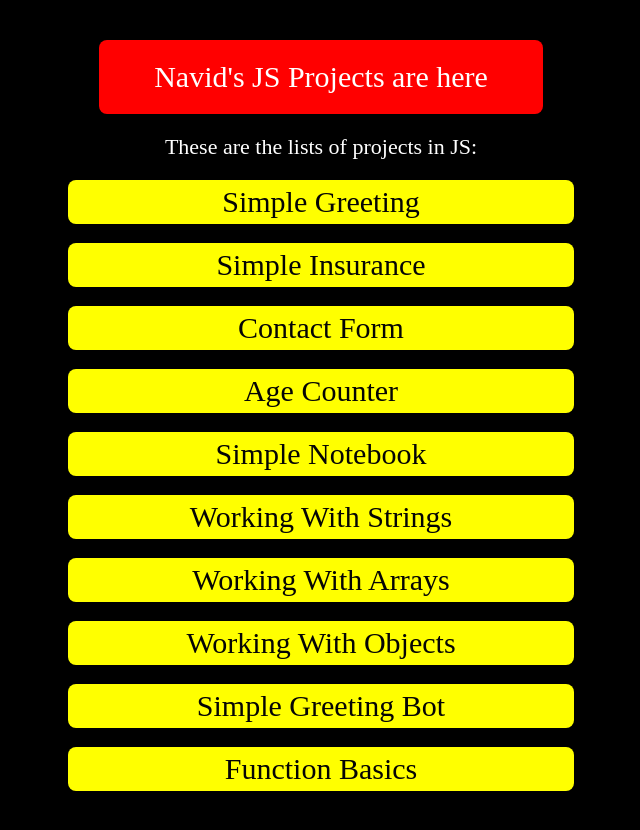
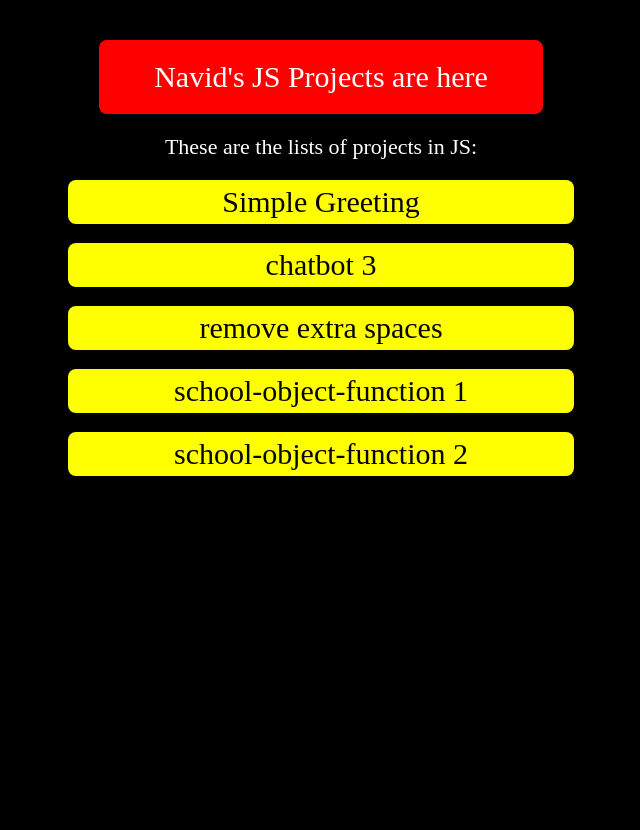
Before and after one commit to navidmsh/JS---Practice, a plain HTML site: page index.html in a window 1280 px wide. Shown: the whole page, without its empty margins (319-959 px from the left). After the commit the page ends 800 px from the top, so only its background shows below. Drawn offline with Linux system fonts and the light colour scheme.

Commit message:
Add files via upload

```diff
--- a/index.html
+++ b/index.html
@@ -10,29 +10,20 @@
 <body>
     <div class="container">
         <div id="projects">
-            <a href="https://github.com/navidmsh/JS---Practice">Navid's JS Projects are here</a>
+            <a href="https://navidmsh.github.io/JS---Practice/">Navid's JS Projects are here</a>
             <p>
                 These are the lists of projects in JS:
             </p>
-            <a href="Simple Greeting.rar">Simple Greeting</a>
+            <a href="./Simple Greeting">Simple Greeting</a>
             <br>
-            <a href="./simpleInsurance/index.html">Simple Insurance</a>
+            <a href="chatbot 3">chatbot 3</a>
             <br>
-            <a href="./contactFrom/index.html">Contact Form</a>
+            <a href="remove extra spaces">remove extra spaces</a>
             <br>
-            <a href="./ageCounter/index.html">Age Counter</a>
+            <a href="school-object-function 1">school-object-function 1</a>
             <br>
-            <a href="./simpleNotebook/index.html">Simple Notebook</a>
+            <a href="school-object-function 2">school-object-function 2</a>
             <br>
-            <a href="./workingWithStrings/index.html">Working With Strings</a>
-            <br>
-            <a href="./workingWithArrays/index.html">Working With Arrays</a>
-            <br>
-            <a href="./workingWithObjects/index.html">Working With Objects</a>
-            <br>
-            <a href="./simpleGreetingBot/index.html">Simple Greeting Bot</a>
-            <br>
-            <a href="./functionBasics/index.html">Function Basics</a>
         </div>
     </div>
 
```
